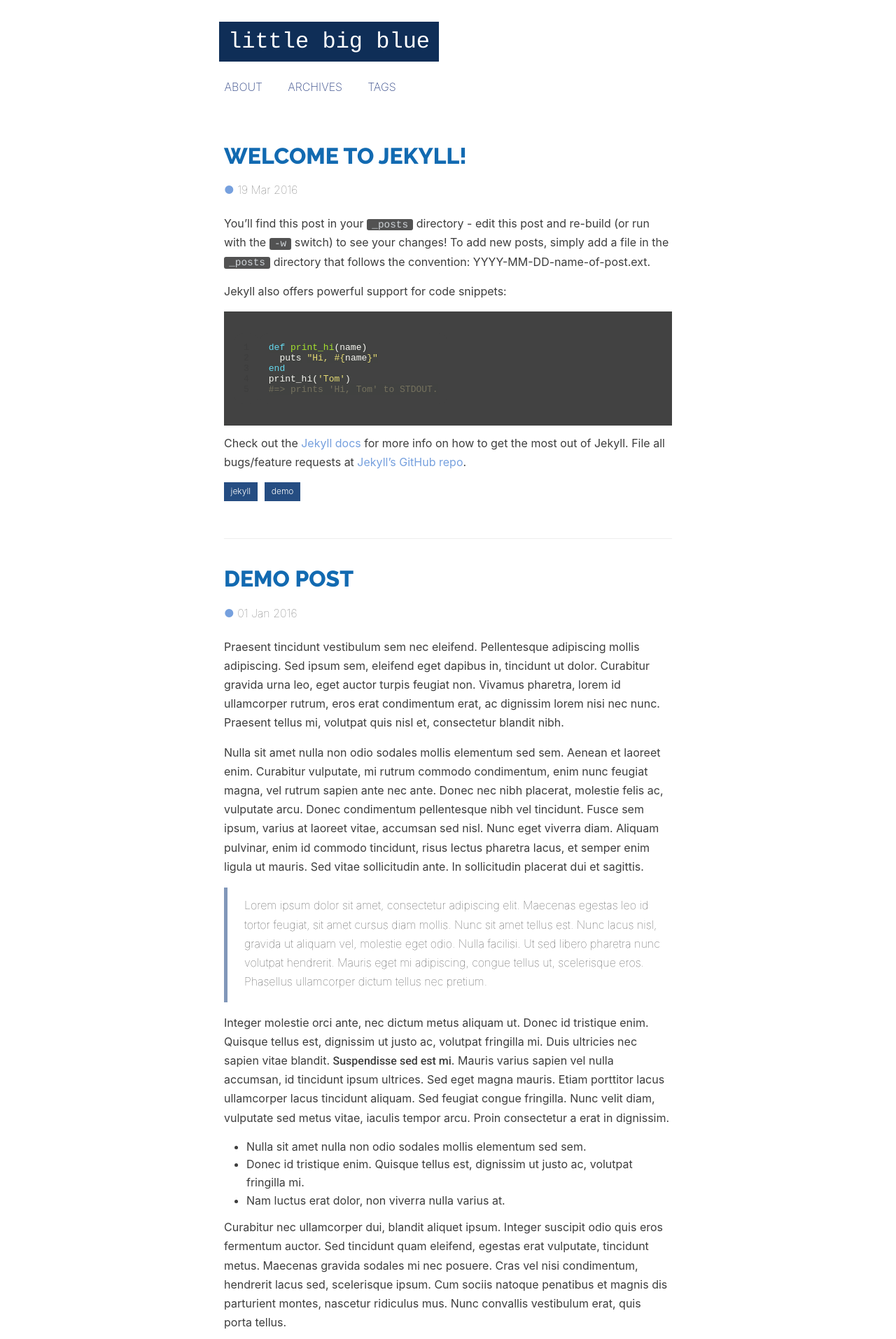
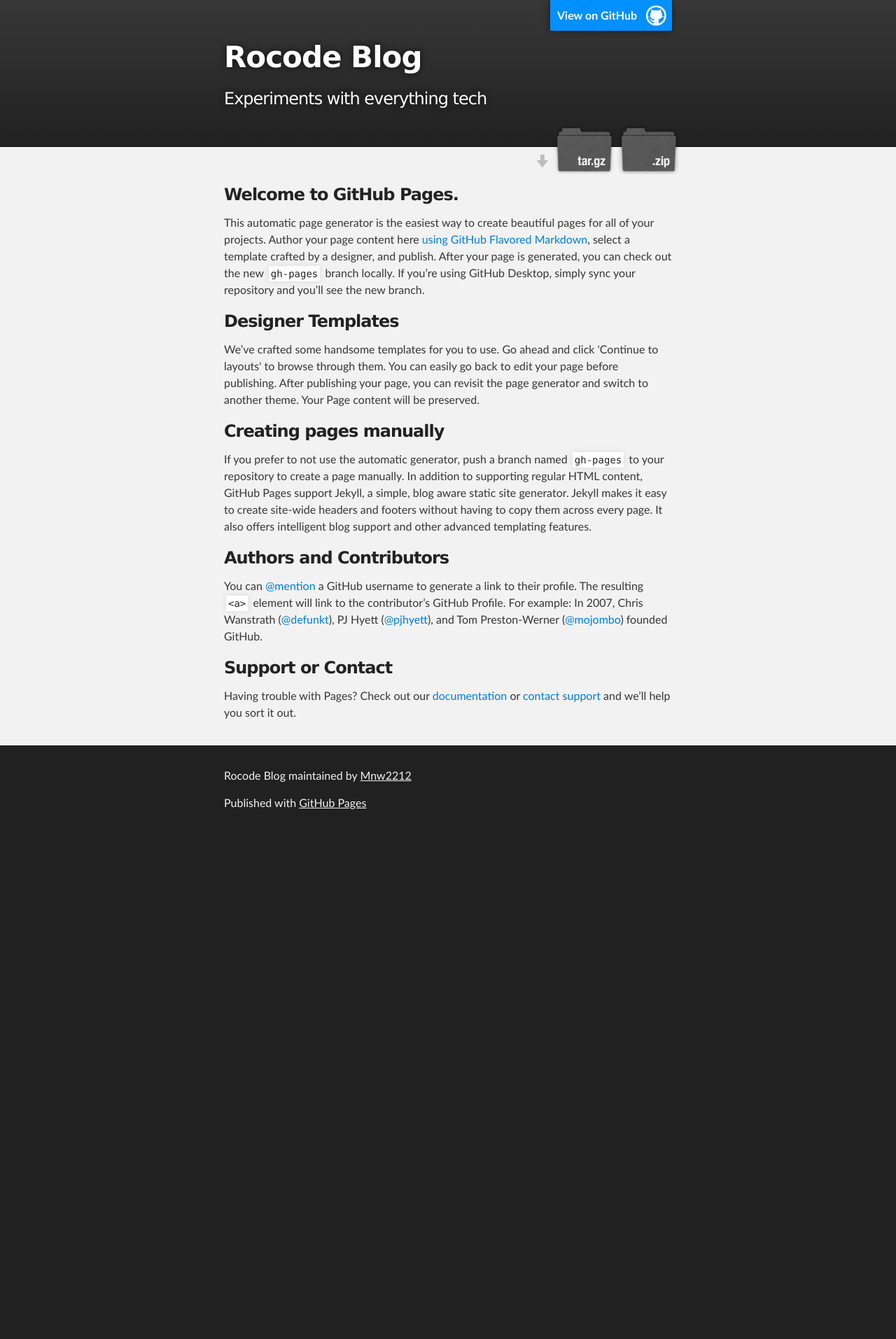
Before and after one commit to mayureshnw/oldblog, a Jekyll site: the page index.html, which Jekyll copies as it is, in a window 1280 px wide. Shown: the top 1913 px of the page at 70% size. Built offline with Jekyll 4.4.1, drawn with Linux system fonts in a browser that asks for light colours; some web fonts are replaced; Markdown is read by kramdown in place of the engine named in the settings; the list of posts is cut into pages by our own code; after the commit the page ends 1194 px from its top, so only the background shows below that; some of the changed text lies outside the part shown.

Commit message:
Create gh-pages branch via GitHub

```diff
--- a/index.html
+++ b/index.html
@@ -1,27 +1,72 @@
----
-layout: default
-title: Home
-group: navigation
----
+<!DOCTYPE html>
+<html>
 
-  {% for post in paginator.posts %}
-      <article>
-      <div class="heading"><a href="{{ post.url }}">{{ post.title }}</a></div>
-      <p class="meta"><a class="permalink" href="{{ post.url }}">&#9679;</a> {{ post.date | date_to_string }}</p>
-      <div>
-        {{ post.content }}
-        </div>
-             {% include tags.html %}
-     </article>
-     <hr>
-  {% endfor %}
+  <head>
+    <meta charset='utf-8'>
+    <meta http-equiv="X-UA-Compatible" content="chrome=1">
+    <meta name="description" content="Rocode Blog : Experiments with everything tech">
+
+    <link rel="stylesheet" type="text/css" media="screen" href="stylesheets/stylesheet.css">
+
+    <title>Rocode Blog</title>
+  </head>
+
+  <body>
+
+    <!-- HEADER -->
+    <div id="header_wrap" class="outer">
+        <header class="inner">
+          <a id="forkme_banner" href="https://github.com/Mnw2212/blog">View on GitHub</a>
+
+          <h1 id="project_title">Rocode Blog</h1>
+          <h2 id="project_tagline">Experiments with everything tech</h2>
+
+            <section id="downloads">
+              <a class="zip_download_link" href="https://github.com/Mnw2212/blog/zipball/master">Download this project as a .zip file</a>
+              <a class="tar_download_link" href="https://github.com/Mnw2212/blog/tarball/master">Download this project as a tar.gz file</a>
+            </section>
+        </header>
+    </div>
+
+    <!-- MAIN CONTENT -->
+    <div id="main_content_wrap" class="outer">
+      <section id="main_content" class="inner">
+        <h3>
+<a id="welcome-to-github-pages" class="anchor" href="#welcome-to-github-pages" aria-hidden="true"><span aria-hidden="true" class="octicon octicon-link"></span></a>Welcome to GitHub Pages.</h3>
+
+<p>This automatic page generator is the easiest way to create beautiful pages for all of your projects. Author your page content here <a href="https://guides.github.com/features/mastering-markdown/">using GitHub Flavored Markdown</a>, select a template crafted by a designer, and publish. After your page is generated, you can check out the new <code>gh-pages</code> branch locally. If you’re using GitHub Desktop, simply sync your repository and you’ll see the new branch.</p>
+
+<h3>
+<a id="designer-templates" class="anchor" href="#designer-templates" aria-hidden="true"><span aria-hidden="true" class="octicon octicon-link"></span></a>Designer Templates</h3>
+
+<p>We’ve crafted some handsome templates for you to use. Go ahead and click 'Continue to layouts' to browse through them. You can easily go back to edit your page before publishing. After publishing your page, you can revisit the page generator and switch to another theme. Your Page content will be preserved.</p>
+
+<h3>
+<a id="creating-pages-manually" class="anchor" href="#creating-pages-manually" aria-hidden="true"><span aria-hidden="true" class="octicon octicon-link"></span></a>Creating pages manually</h3>
+
+<p>If you prefer to not use the automatic generator, push a branch named <code>gh-pages</code> to your repository to create a page manually. In addition to supporting regular HTML content, GitHub Pages support Jekyll, a simple, blog aware static site generator. Jekyll makes it easy to create site-wide headers and footers without having to copy them across every page. It also offers intelligent blog support and other advanced templating features.</p>
+
+<h3>
+<a id="authors-and-contributors" class="anchor" href="#authors-and-contributors" aria-hidden="true"><span aria-hidden="true" class="octicon octicon-link"></span></a>Authors and Contributors</h3>
+
+<p>You can <a href="https://help.github.com/articles/basic-writing-and-formatting-syntax/#mentioning-users-and-teams" class="user-mention">@mention</a> a GitHub username to generate a link to their profile. The resulting <code>&lt;a&gt;</code> element will link to the contributor’s GitHub Profile. For example: In 2007, Chris Wanstrath (<a href="https://github.com/defunkt" class="user-mention">@defunkt</a>), PJ Hyett (<a href="https://github.com/pjhyett" class="user-mention">@pjhyett</a>), and Tom Preston-Werner (<a href="https://github.com/mojombo" class="user-mention">@mojombo</a>) founded GitHub.</p>
+
+<h3>
+<a id="support-or-contact" class="anchor" href="#support-or-contact" aria-hidden="true"><span aria-hidden="true" class="octicon octicon-link"></span></a>Support or Contact</h3>
+
+<p>Having trouble with Pages? Check out our <a href="https://help.github.com/pages">documentation</a> or <a href="https://github.com/contact">contact support</a> and we’ll help you sort it out.</p>
+      </section>
+    </div>
+
+    <!-- FOOTER  -->
+    <div id="footer_wrap" class="outer">
+      <footer class="inner">
+        <p class="copyright">Rocode Blog maintained by <a href="https://github.com/Mnw2212">Mnw2212</a></p>
+        <p>Published with <a href="https://pages.github.com">GitHub Pages</a></p>
+      </footer>
+    </div>
 
 
-<ul class="pager">
-  {% if paginator.previous_page %}
-      <li class="previous"><a href="{{ paginator.previous_page_path | prepend: site.baseurl | replace: '//', '/' }}">&larr; Newer</a></li>
-  {% endif %}
-    {% if paginator.next_page %}
-      <li class="next"><a href="{{ paginator.next_page_path | prepend: site.baseurl | replace: '//', '/' }}">Older &rarr;</a></li>
-  {% endif %}
-</ul>
+
+  </body>
+</html>
--- /dev/null
+++ b/javascripts/main.js
@@ -0,0 +1 @@
+console.log('This would be the main JS file.');
--- /dev/null
+++ b/stylesheets/github-light.css
@@ -0,0 +1,123 @@
+/*
+The MIT License (MIT)
+
+Copyright (c) 2015 GitHub, Inc.
+
+Permission is hereby granted, free of charge, to any person obtaining a copy
+of this software and associated documentation files (the "Software"), to deal
+in the Software without restriction, including without limitation the rights
+to use, copy, modify, merge, publish, distribute, sublicense, and/or sell
+copies of the Software, and to permit persons to whom the Software is
+furnished to do so, subject to the following conditions:
+
+The above copyright notice and this permission notice shall be included in all
+copies or substantial portions of the Software.
+
+THE SOFTWARE IS PROVIDED "AS IS", WITHOUT WARRANTY OF ANY KIND, EXPRESS OR
+IMPLIED, INCLUDING BUT NOT LIMITED TO THE WARRANTIES OF MERCHANTABILITY,
+FITNESS FOR A PARTICULAR PURPOSE AND NONINFRINGEMENT. IN NO EVENT SHALL THE
+AUTHORS OR COPYRIGHT HOLDERS BE LIABLE FOR ANY CLAIM, DAMAGES OR OTHER
+LIABILITY, WHETHER IN AN ACTION OF CONTRACT, TORT OR OTHERWISE, ARISING FROM,
+OUT OF OR IN CONNECTION WITH THE SOFTWARE OR THE USE OR OTHER DEALINGS IN THE
+SOFTWARE.
+
+*/
+
+.pl-c /* comment */ {
+  color: #969896;
+}
+
+.pl-c1      /* constant, markup.raw, meta.diff.header, meta.module-reference, meta.property-name, support, support.constant, support.variable, variable.other.constant */,
+.pl-s .pl-v /* string variable */ {
+  color: #0086b3;
+}
+
+.pl-e  /* entity */,
+.pl-en /* entity.name */ {
+  color: #795da3;
+}
+
+.pl-s .pl-s1 /* string source */,
+.pl-smi      /* storage.modifier.import, storage.modifier.package, storage.type.java, variable.other, variable.parameter.function */ {
+  color: #333;
+}
+
+.pl-ent /* entity.name.tag */ {
+  color: #63a35c;
+}
+
+.pl-k /* keyword, storage, storage.type */ {
+  color: #a71d5d;
+}
+
+.pl-pds              /* punctuation.definition.string, string.regexp.character-class */,
+.pl-s                /* string */,
+.pl-s .pl-pse .pl-s1 /* string punctuation.section.embedded source */,
+.pl-sr               /* string.regexp */,
+.pl-sr .pl-cce       /* string.regexp constant.character.escape */,
+.pl-sr .pl-sra       /* string.regexp string.regexp.arbitrary-repitition */,
+.pl-sr .pl-sre       /* string.regexp source.ruby.embedded */ {
+  color: #183691;
+}
+
+.pl-v /* variable */ {
+  color: #ed6a43;
+}
+
+.pl-id /* invalid.deprecated */ {
+  color: #b52a1d;
+}
+
+.pl-ii /* invalid.illegal */ {
+  background-color: #b52a1d;
+  color: #f8f8f8;
+}
+
+.pl-sr .pl-cce /* string.regexp constant.character.escape */ {
+  color: #63a35c;
+  font-weight: bold;
+}
+
+.pl-ml /* markup.list */ {
+  color: #693a17;
+}
+
+.pl-mh        /* markup.heading */,
+.pl-mh .pl-en /* markup.heading entity.name */,
+.pl-ms        /* meta.separator */ {
+  color: #1d3e81;
+  font-weight: bold;
+}
+
+.pl-mq /* markup.quote */ {
+  color: #008080;
+}
+
+.pl-mi /* markup.italic */ {
+  color: #333;
+  font-style: italic;
+}
+
+.pl-mb /* markup.bold */ {
+  color: #333;
+  font-weight: bold;
+}
+
+.pl-md /* markup.deleted, meta.diff.header.from-file */ {
+  background-color: #ffecec;
+  color: #bd2c00;
+}
+
+.pl-mi1 /* markup.inserted, meta.diff.header.to-file */ {
+  background-color: #eaffea;
+  color: #55a532;
+}
+
+.pl-mdr /* meta.diff.range */ {
+  color: #795da3;
+  font-weight: bold;
+}
+
+.pl-mo /* meta.output */ {
+  color: #1d3e81;
+}
--- /dev/null
+++ b/stylesheets/stylesheet.css
@@ -0,0 +1,425 @@
+/*******************************************************************************
+Slate Theme for GitHub Pages
+by Jason Costello, @jsncostello
+*******************************************************************************/
+
+@import url(github-light.css);
+
+/*******************************************************************************
+MeyerWeb Reset
+*******************************************************************************/
+
+html, body, div, span, applet, object, iframe,
+h1, h2, h3, h4, h5, h6, p, blockquote, pre,
+a, abbr, acronym, address, big, cite, code,
+del, dfn, em, img, ins, kbd, q, s, samp,
+small, strike, strong, sub, sup, tt, var,
+b, u, i, center,
+dl, dt, dd, ol, ul, li,
+fieldset, form, label, legend,
+table, caption, tbody, tfoot, thead, tr, th, td,
+article, aside, canvas, details, embed,
+figure, figcaption, footer, header, hgroup,
+menu, nav, output, ruby, section, summary,
+time, mark, audio, video {
+  margin: 0;
+  padding: 0;
+  border: 0;
+  font: inherit;
+  vertical-align: baseline;
+}
+
+/* HTML5 display-role reset for older browsers */
+article, aside, details, figcaption, figure,
+footer, header, hgroup, menu, nav, section {
+  display: block;
+}
+
+ol, ul {
+  list-style: none;
+}
+
+table {
+  border-collapse: collapse;
+  border-spacing: 0;
+}
+
+/*******************************************************************************
+Theme Styles
+*******************************************************************************/
+
+body {
+  box-sizing: border-box;
+  color:#373737;
+  background: #212121;
+  font-size: 16px;
+  font-family: 'Myriad Pro', Calibri, Helvetica, Arial, sans-serif;
+  line-height: 1.5;
+  -webkit-font-smoothing: antialiased;
+}
+
+h1, h2, h3, h4, h5, h6 {
+  margin: 10px 0;
+  font-weight: 700;
+  color:#222222;
+  font-family: 'Lucida Grande', 'Calibri', Helvetica, Arial, sans-serif;
+  letter-spacing: -1px;
+}
+
+h1 {
+  font-size: 36px;
+  font-weight: 700;
+}
+
+h2 {
+  padding-bottom: 10px;
+  font-size: 32px;
+  background: url('../images/bg_hr.png') repeat-x bottom;
+}
+
+h3 {
+  font-size: 24px;
+}
+
+h4 {
+  font-size: 21px;
+}
+
+h5 {
+  font-size: 18px;
+}
+
+h6 {
+  font-size: 16px;
+}
+
+p {
+  margin: 10px 0 15px 0;
+}
+
+footer p {
+  color: #f2f2f2;
+}
+
+a {
+  text-decoration: none;
+  color: #007edf;
+  text-shadow: none;
+
+  transition: color 0.5s ease;
+  transition: text-shadow 0.5s ease;
+  -webkit-transition: color 0.5s ease;
+  -webkit-transition: text-shadow 0.5s ease;
+  -moz-transition: color 0.5s ease;
+  -moz-transition: text-shadow 0.5s ease;
+  -o-transition: color 0.5s ease;
+  -o-transition: text-shadow 0.5s ease;
+  -ms-transition: color 0.5s ease;
+  -ms-transition: text-shadow 0.5s ease;
+}
+
+a:hover, a:focus {text-decoration: underline;}
+
+footer a {
+  color: #F2F2F2;
+  text-decoration: underline;
+}
+
+em {
+  font-style: italic;
+}
+
+strong {
+  font-weight: bold;
+}
+
+img {
+  position: relative;
+  margin: 0 auto;
+  max-width: 739px;
+  padding: 5px;
+  margin: 10px 0 10px 0;
+  border: 1px solid #ebebeb;
+
+  box-shadow: 0 0 5px #ebebeb;
+  -webkit-box-shadow: 0 0 5px #ebebeb;
+  -moz-box-shadow: 0 0 5px #ebebeb;
+  -o-box-shadow: 0 0 5px #ebebeb;
+  -ms-box-shadow: 0 0 5px #ebebeb;
+}
+
+p img {
+  display: inline;
+  margin: 0;
+  padding: 0;
+  vertical-align: middle;
+  text-align: center;
+  border: none;
+}
+
+pre, code {
+  width: 100%;
+  color: #222;
+  background-color: #fff;
+
+  font-family: Monaco, "Bitstream Vera Sans Mono", "Lucida Console", Terminal, monospace;
+  font-size: 14px;
+
+  border-radius: 2px;
+  -moz-border-radius: 2px;
+  -webkit-border-radius: 2px;
+}
+
+pre {
+  width: 100%;
+  padding: 10px;
+  box-shadow: 0 0 10px rgba(0,0,0,.1);
+  overflow: auto;
+}
+
+code {
+  padding: 3px;
+  margin: 0 3px;
+  box-shadow: 0 0 10px rgba(0,0,0,.1);
+}
+
+pre code {
+  display: block;
+  box-shadow: none;
+}
+
+blockquote {
+  color: #666;
+  margin-bottom: 20px;
+  padding: 0 0 0 20px;
+  border-left: 3px solid #bbb;
+}
+
+
+ul, ol, dl {
+  margin-bottom: 15px
+}
+
+ul {
+  list-style-position: inside;
+  list-style: disc;
+  padding-left: 20px;
+}
+
+ol {
+  list-style-position: inside;
+  list-style: decimal;
+  padding-left: 20px;
+}
+
+dl dt {
+  font-weight: bold;
+}
+
+dl dd {
+  padding-left: 20px;
+  font-style: italic;
+}
+
+dl p {
+  padding-left: 20px;
+  font-style: italic;
+}
+
+hr {
+  height: 1px;
+  margin-bottom: 5px;
+  border: none;
+  background: url('../images/bg_hr.png') repeat-x center;
+}
+
+table {
+  border: 1px solid #373737;
+  margin-bottom: 20px;
+  text-align: left;
+ }
+
+th {
+  font-family: 'Lucida Grande', 'Helvetica Neue', Helvetica, Arial, sans-serif;
+  padding: 10px;
+  background: #373737;
+  color: #fff;
+ }
+
+td {
+  padding: 10px;
+  border: 1px solid #373737;
+ }
+
+form {
+  background: #f2f2f2;
+  padding: 20px;
+}
+
+/*******************************************************************************
+Full-Width Styles
+*******************************************************************************/
+
+.outer {
+  width: 100%;
+}
+
+.inner {
+  position: relative;
+  max-width: 640px;
+  padding: 20px 10px;
+  margin: 0 auto;
+}
+
+#forkme_banner {
+  display: block;
+  position: absolute;
+  top:0;
+  right: 10px;
+  z-index: 10;
+  padding: 10px 50px 10px 10px;
+  color: #fff;
+  background: url('../images/blacktocat.png') #0090ff no-repeat 95% 50%;
+  font-weight: 700;
+  box-shadow: 0 0 10px rgba(0,0,0,.5);
+  border-bottom-left-radius: 2px;
+  border-bottom-right-radius: 2px;
+}
+
+#header_wrap {
+  background: #212121;
+  background: -moz-linear-gradient(top, #373737, #212121);
+  background: -webkit-linear-gradient(top, #373737, #212121);
+  background: -ms-linear-gradient(top, #373737, #212121);
+  background: -o-linear-gradient(top, #373737, #212121);
+  background: linear-gradient(top, #373737, #212121);
+}
+
+#header_wrap .inner {
+  padding: 50px 10px 30px 10px;
+}
+
+#project_title {
+  margin: 0;
+  color: #fff;
+  font-size: 42px;
+  font-weight: 700;
+  text-shadow: #111 0px 0px 10px;
+}
+
+#project_tagline {
+  color: #fff;
+  font-size: 24px;
+  font-weight: 300;
+  background: none;
+  text-shadow: #111 0px 0px 10px;
+}
+
+#downloads {
+  position: absolute;
+  width: 210px;
+  z-index: 10;
+  bottom: -40px;
+  right: 0;
+  height: 70px;
+  background: url('../images/icon_download.png') no-repeat 0% 90%;
+}
+
+.zip_download_link {
+  display: block;
+  float: right;
+  width: 90px;
+  height:70px;
+  text-indent: -5000px;
+  overflow: hidden;
+  background: url(../images/sprite_download.png) no-repeat bottom left;
+}
+
+.tar_download_link {
+  display: block;
+  float: right;
+  width: 90px;
+  height:70px;
+  text-indent: -5000px;
+  overflow: hidden;
+  background: url(../images/sprite_download.png) no-repeat bottom right;
+  margin-left: 10px;
+}
+
+.zip_download_link:hover {
+  background: url(../images/sprite_download.png) no-repeat top left;
+}
+
+.tar_download_link:hover {
+  background: url(../images/sprite_download.png) no-repeat top right;
+}
+
+#main_content_wrap {
+  background: #f2f2f2;
+  border-top: 1px solid #111;
+  border-bottom: 1px solid #111;
+}
+
+#main_content {
+  padding-top: 40px;
+}
+
+#footer_wrap {
+  background: #212121;
+}
+
+
+
+/*******************************************************************************
+Small Device Styles
+*******************************************************************************/
+
+@media screen and (max-width: 480px) {
+  body {
+    font-size:14px;
+  }
+
+  #downloads {
+    display: none;
+  }
+
+  .inner {
+    min-width: 320px;
+    max-width: 480px;
+  }
+
+  #project_title {
+  font-size: 32px;
+  }
+
+  h1 {
+    font-size: 28px;
+  }
+
+  h2 {
+    font-size: 24px;
+  }
+
+  h3 {
+    font-size: 21px;
+  }
+
+  h4 {
+    font-size: 18px;
+  }
+
+  h5 {
+    font-size: 14px;
+  }
+
+  h6 {
+    font-size: 12px;
+  }
+
+  code, pre {
+    min-width: 320px;
+    max-width: 480px;
+    font-size: 11px;
+  }
+
+}
```
Also changed, not shown: params.json (added, +6 -0 lines), images/bg_hr.png (added), images/blacktocat.png (added), images/icon_download.png (added), images/sprite_download.png (added).
